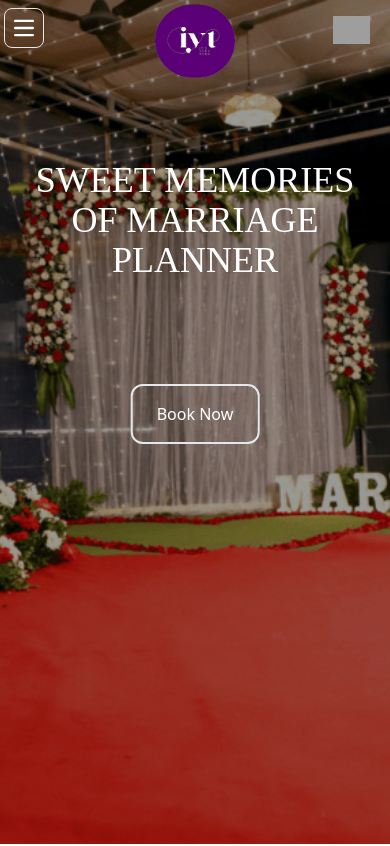
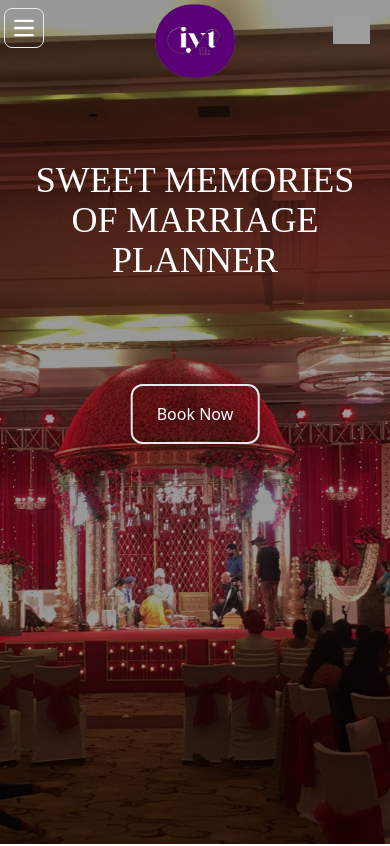
Before and after one commit to muminbhat/itsyourturnorg, a React (Create React App) app: page / in a window 390 px wide. Shown: the top 846 px of the page. Built offline with nearby package versions, Linux system fonts and the light colour scheme; grey boxes are pictures that could not be loaded.

Commit message:
phone version hero slider

```diff
--- a/src/App.css
+++ b/src/App.css
@@ -15,3 +15,8 @@
     opacity: 1;
     filter: blur(0);
   }
+
+  .hero-container img.opacity-transition {
+    transition: opacity 1s ease;
+    background-color: black;
+  }
--- a/src/pages/HomePage.jsx
+++ b/src/pages/HomePage.jsx
@@ -53,15 +53,15 @@ const HomePage = () => {
       <button
               data-collapse-toggle="navbar-sticky"
               type="button"
-              className="inline-flex absolute z-30 border top-2 left-1 items-center p-2 w-10 h-10 justify-center text-sm text-gray-500 rounded-lg md:hidden "
+              className="inline-flex absolute z-50 border top-2 left-1 items-center p-2 w-10 h-10 justify-center text-sm text-gray-500 rounded-lg md:hidden "
               aria-controls="navbar-sticky"
               aria-expanded="false"
               onClick={toggleNav}
             >
-              <span className="sr-only">Open main menu</span>
+              <span className="sr-only ">Open main menu</span>
               {!navOpen ? (
                 <svg
-                  className="w-5 h-5"
+                  className="w-5 h-5 z-50"
                   aria-hidden="true"
                   xmlns="http://www.w3.org/2000/svg"
                   fill="black"
@@ -77,7 +77,7 @@ const HomePage = () => {
                 </svg>
               ) : (
                 <svg
-                  className="w-10 h-10"
+                  className="w-10 h-10 z-50"
                   fill="black"
                   viewBox="0 0 16 16"
                 >
@@ -85,7 +85,7 @@ const HomePage = () => {
                 </svg>
               )}
             </button>
-        <div className={`flex absolute z-20 md:relative flex-col md:w-5/12 lg:w-4/12 max-md:ml-0 max-md:w-full md:flex ${!navOpen ? "hidden" : ""}`}>
+        <div className={`flex absolute z-40 md:relative flex-col md:w-5/12 lg:w-4/12 max-md:ml-0 max-md:w-full md:flex ${!navOpen ? "hidden" : ""}`}>
           <div className="flex flex-col grow items-center px-16 pt-12 pb-3 mx-auto w-full bg-white md:rounded-br-[4rem] shadow-[3px_0px_15px_rgba(0,0,0,0.25)] max-md:px-5">
             <img
               loading="lazy"
@@ -204,7 +204,18 @@ const HomePage = () => {
                 </svg>
               )}
             </button>
-          <img src={hero} className="w-full h-[100vh] md:h-[70vh] object-cover" alt="" />
+            {/* Phone Version Start*/}
+            <div className="hero-container">
+          {imageList.map((image, index) => (
+    <img
+      key={index}
+      src={image}
+      alt={`hero-${index + 1}`}
+      className={index === currentImageIndex ? 'active w-full h-[100vh] md:h-[70vh] object-cover opacity-transition' : 'object-cover w-full h-[100vh] md:h-[70vh] opacity-transition'}
+    />
+))}
+</div>
+            {/* Phone Version End */}
           <div>
           <h3 className="absolute z-10 top-40 mx-5 text-center text-white text-4xl">SWEET MEMORIES OF MARRIAGE PLANNER</h3>
           </div>
@@ -223,7 +234,7 @@ const HomePage = () => {
         {/* Services */}
         <>
           {/* Card Blog */}
-          <div className="max-w-[85rem] px-4 py-5 sm:px-6 lg:px-8 lg:py-10 mx-auto" id="services">
+          <div className="max-w-[85rem] px-4 py-5 sm:px-6 lg:px-8 lg:py-10 mt-[100vh] md:mt-2 mx-auto" id="services">
             {/* Title */}
             <div className="max-w-2xl text-center mx-auto mb-10 lg:mb-14">
               <h2 className="text-4xl font-medium md:text-7xl md:leading-tight dark:text-white">
```
